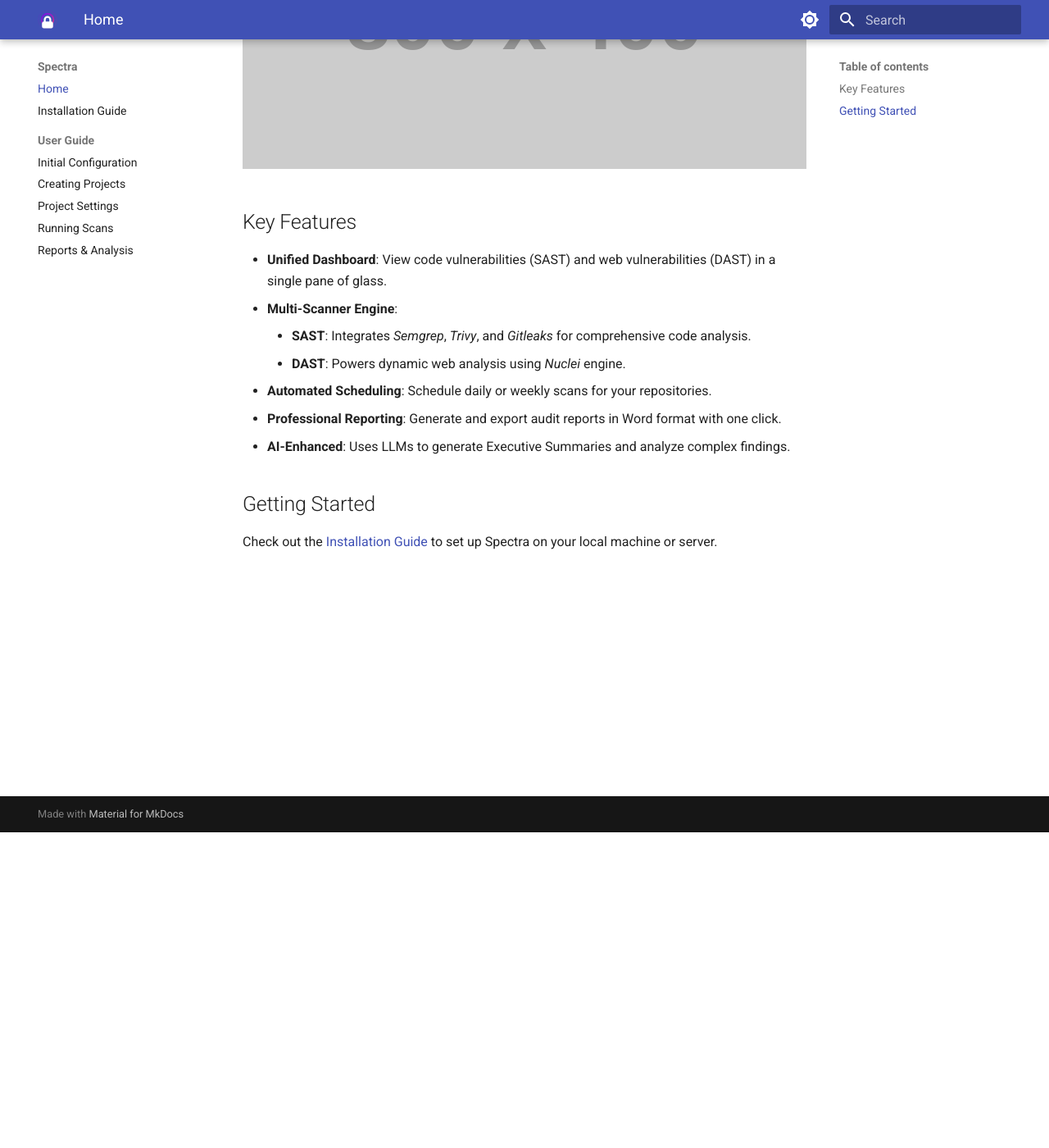
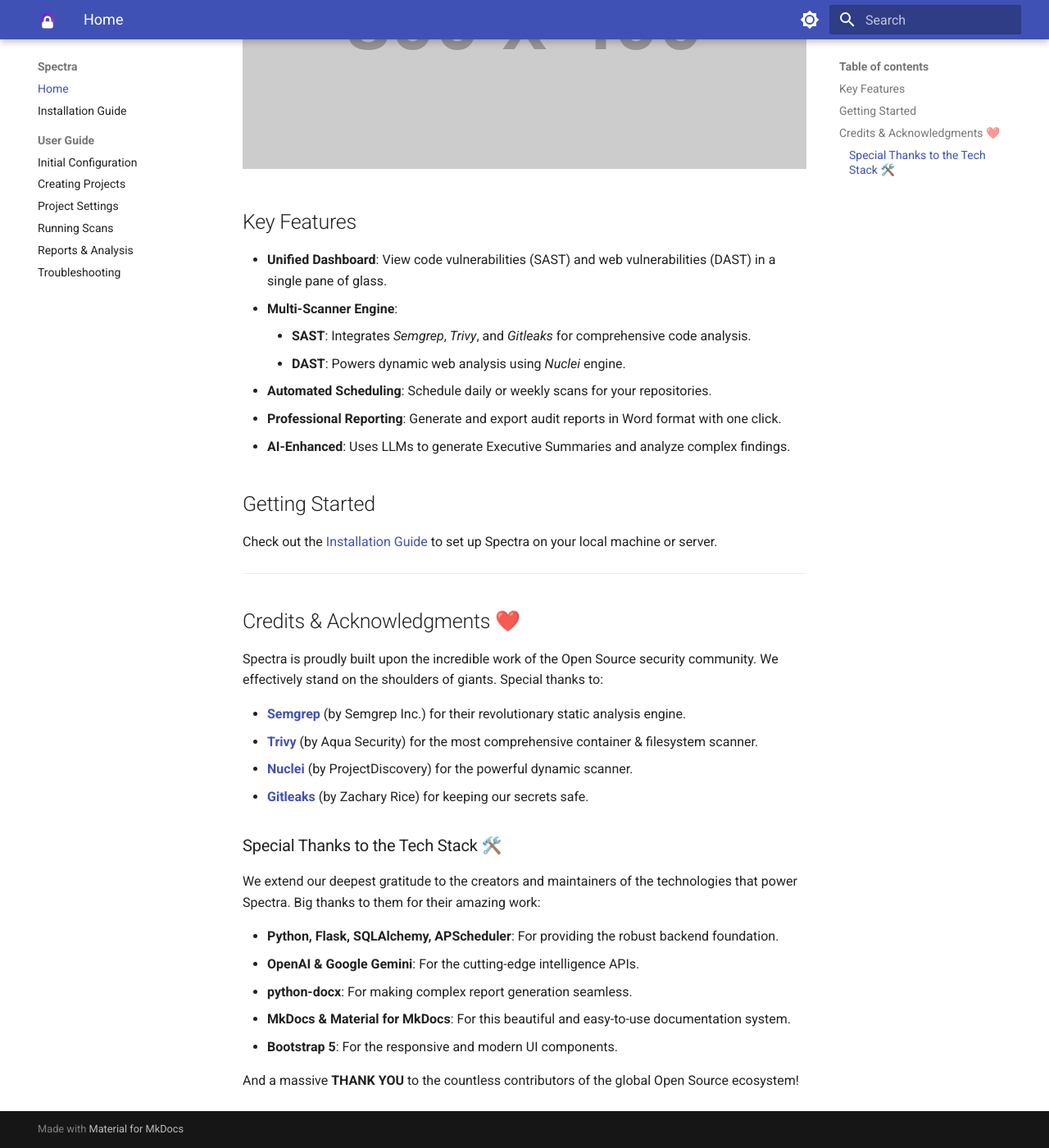
Before and after one commit to assiadialeb/Spectra, an MkDocs documentation site: the page built from docs/index.md, in a window 1280 px wide and 1400 px high, scrolled down 385 px. Shown: the whole window at 82% size. Built offline with MkDocs 1.6.1 and Material for MkDocs 9.7.7, drawn with Linux system fonts in a browser that asks for light colours.

Commit message:
docs: Add a troubleshooting guide, document smart language detection, and include a credits section.

```diff
--- a/docs/index.md
+++ b/docs/index.md
@@ -17,3 +17,26 @@
 ## Getting Started
 
 Check out the [Installation Guide](user-guide/installation.md) to set up Spectra on your local machine or server.
+
+---
+
+## Credits & Acknowledgments ❤️
+
+Spectra is proudly built upon the incredible work of the Open Source security community. We effectively stand on the shoulders of giants. Special thanks to:
+
+*   **[Semgrep](https://semgrep.dev/)** (by Semgrep Inc.) for their revolutionary static analysis engine.
+*   **[Trivy](https://aquasecurity.github.io/trivy/)** (by Aqua Security) for the most comprehensive container & filesystem scanner.
+*   **[Nuclei](https://projectdiscovery.io/nuclei)** (by ProjectDiscovery) for the powerful dynamic scanner.
+*   **[Gitleaks](https://github.com/zricethezav/gitleaks)** (by Zachary Rice) for keeping our secrets safe.
+
+### Special Thanks to the Tech Stack 🛠️
+
+We extend our deepest gratitude to the creators and maintainers of the technologies that power Spectra. Big thanks to them for their amazing work:
+
+*   **Python, Flask, SQLAlchemy, APScheduler**: For providing the robust backend foundation.
+*   **OpenAI & Google Gemini**: For the cutting-edge intelligence APIs.
+*   **python-docx**: For making complex report generation seamless.
+*   **MkDocs & Material for MkDocs**: For this beautiful and easy-to-use documentation system.
+*   **Bootstrap 5**: For the responsive and modern UI components.
+
+And a massive **THANK YOU** to the countless contributors of the global Open Source ecosystem!
--- a/mkdocs.yml
+++ b/mkdocs.yml
@@ -48,3 +48,4 @@ nav:
     - Project Settings: user-guide/project-settings.md
     - Running Scans: user-guide/scanning.md
     - Reports & Analysis: user-guide/reports.md
+    - Troubleshooting: user-guide/troubleshooting.md
```
Also changed, not shown: docs/user-guide/scanning.md (+1 -0 lines), docs/user-guide/troubleshooting.md (added, +37 -0 lines).
